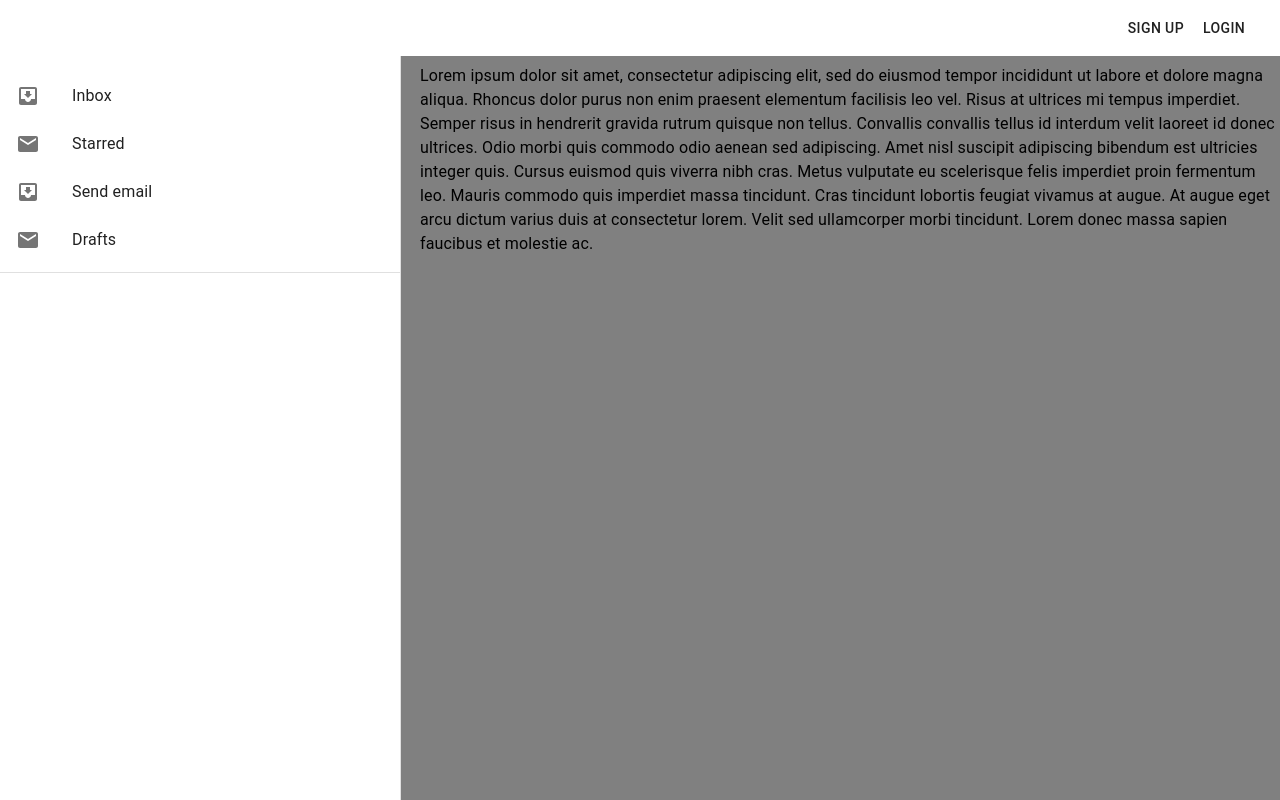
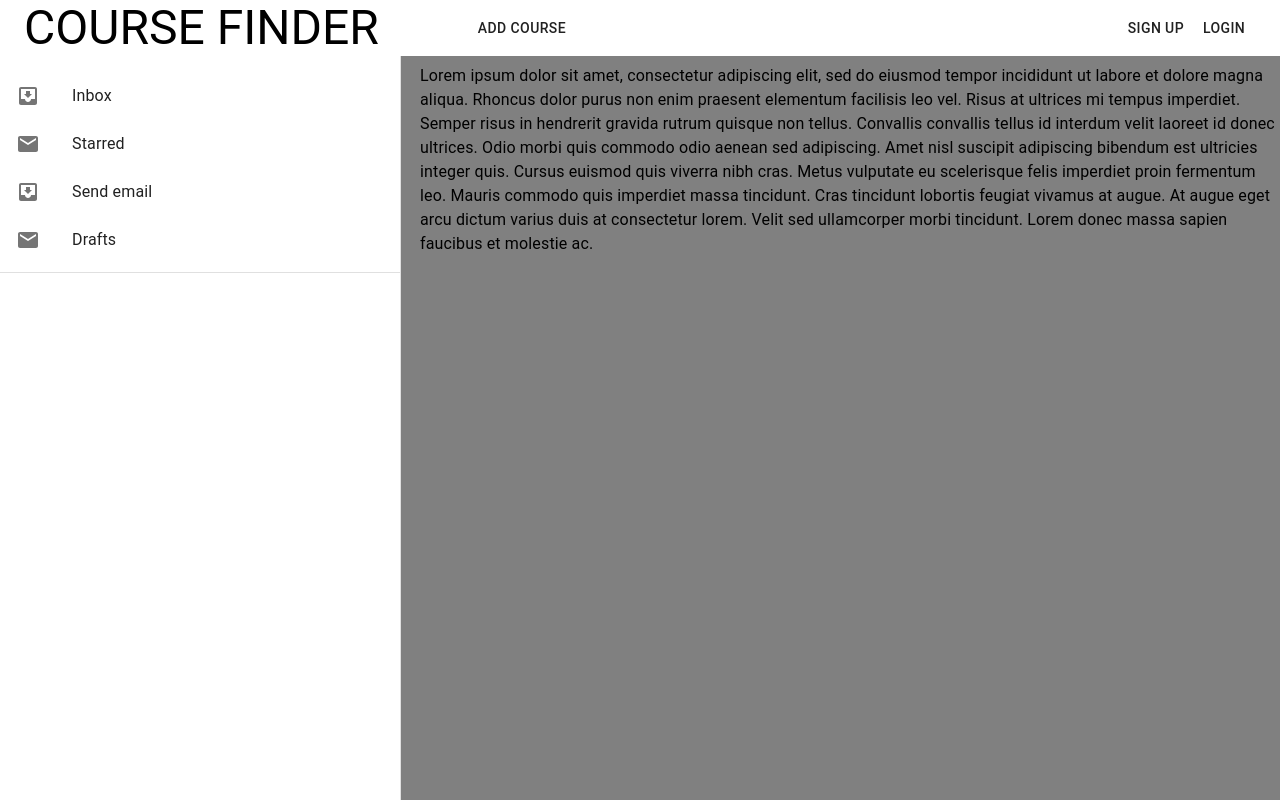
Before and after one commit to mrBeniek/Course-Finder-client, a React (Create React App) app: page / in a window 1280 px wide. Built offline with nearby package versions, Linux system fonts and the light colour scheme.

Commit message:
Added 'logo' and 'add course' button

```diff
--- a/src/_app.scss
+++ b/src/_app.scss
@@ -1,5 +1,11 @@
+//@import '_app.scss';
+
 body {
   background-color: gray;
+}
+
+.flex-solo {
+  display: flex;
 }
 
 .flex-mid-full {
--- a/src/components/layout/Navbar.js
+++ b/src/components/layout/Navbar.js
@@ -2,6 +2,7 @@ import styles from './Navbar.module.scss';
 import React, { useEffect, useState } from 'react';
 import Container from '@material-ui/core/Container';
 import Button from '@material-ui/core/Button';
+import Typography from '@material-ui/core/Typography';
 import ButtonGroup from '@material-ui/core/ButtonGroup';
 import ButtonRedirect from 'components/common/ButtonRedirect';
 
@@ -12,6 +13,8 @@ const Navbar = () => {
     if (localStorage.token) setLoginState(true);
     else setLoginState(false);
   }, [loginState]);
+
+  const handleAdd = () => {};
 
   const handleLogout = () => {
     localStorage.removeItem('token');
@@ -25,6 +28,11 @@ const Navbar = () => {
 
   return (
     <Container className={styles.container} maxWidth="xl">
+      <div className={styles.leftCont}>
+        <Typography variant="h3">COURSE FINDER</Typography>
+        <Button onClick={handleAdd}>ADD COURSE</Button>
+      </div>
+
       {loginState ? (
         <div>
           <div>Logged in as: {userLabel}</div>
--- a/src/components/layout/Navbar.module.scss
+++ b/src/components/layout/Navbar.module.scss
@@ -1,9 +1,18 @@
+@import '_app.scss';
+
 .container {
   background-color: white;
   width: 100%;
   height: 7vh;
   display: flex;
-  justify-content: flex-end;
+  justify-content: space-between;
   position: fixed;
   z-index: 3;
 }
+
+.leftCont {
+  @extend .flex-solo;
+  justify-content: space-between;
+  max-width: 550px;
+  width: 100%;
+}
```
